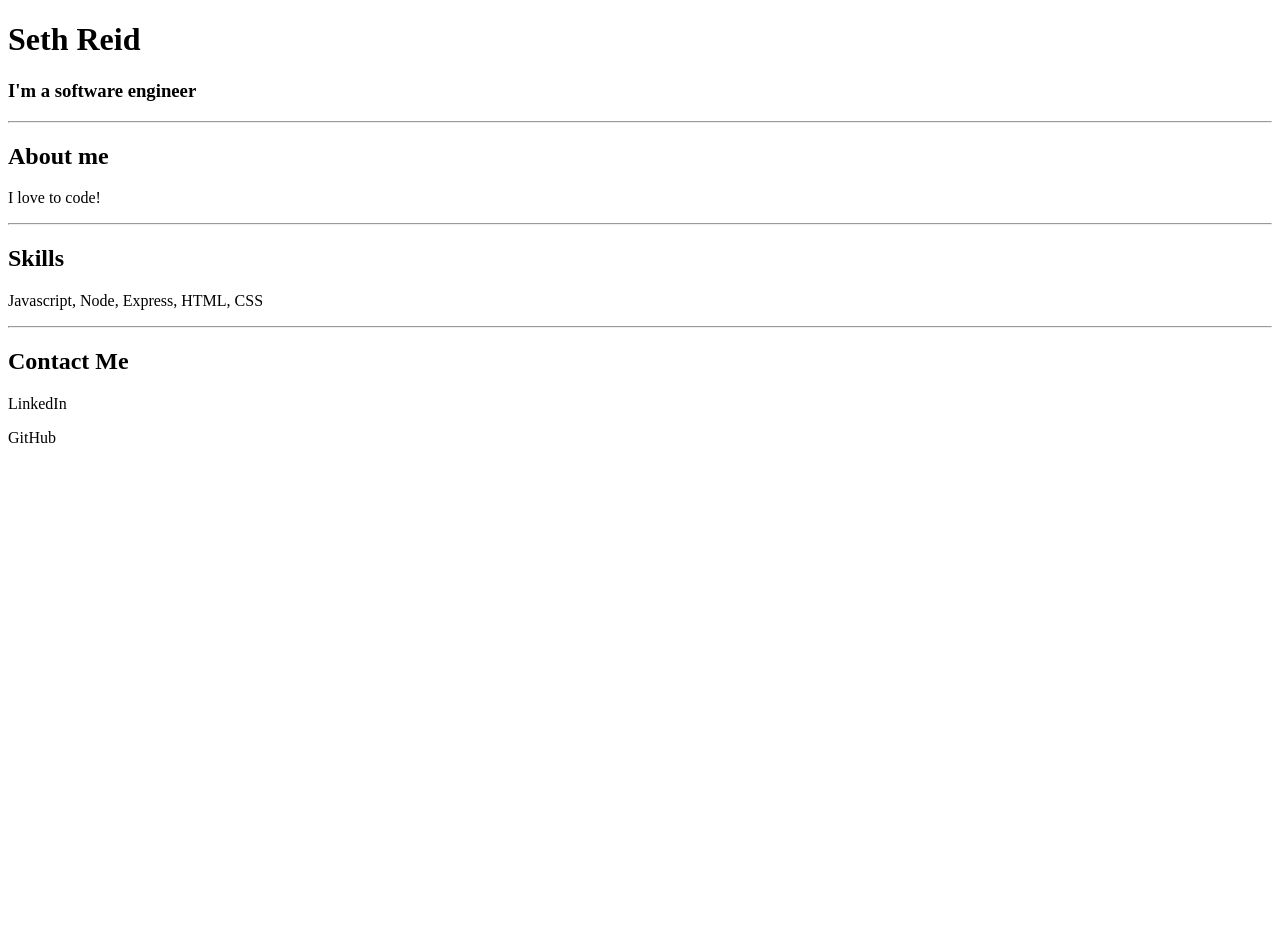
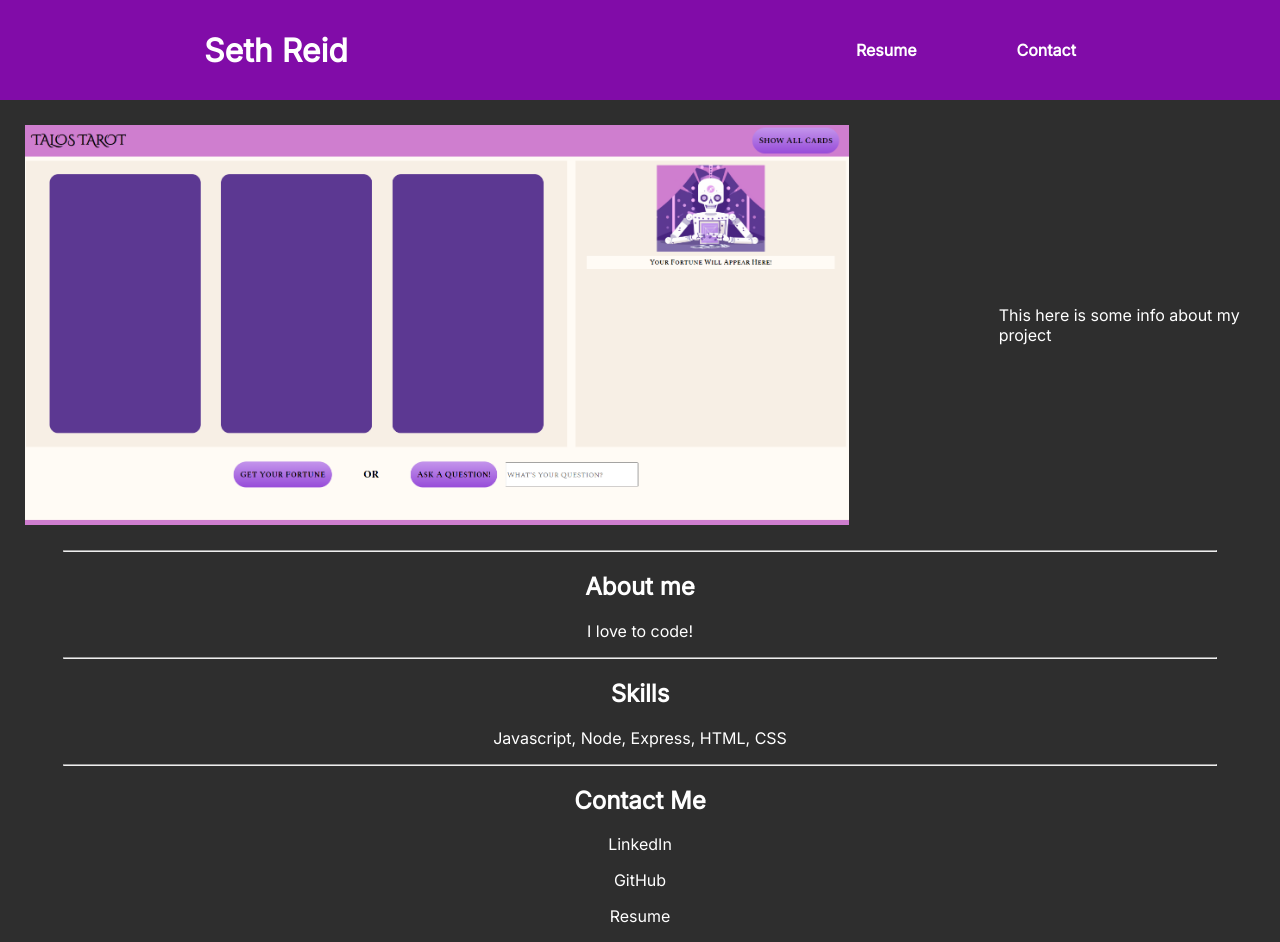
Before and after one commit to Renthir/Renthir.github.io, a plain HTML site: page index.html in a window 1280 px wide. Before the commit the page ends 800 px from the top, so only its background shows below. Drawn offline with Linux system fonts and the light colour scheme.

Commit message:
added some stuff

```diff
--- a/index.html
+++ b/index.html
@@ -4,20 +4,44 @@
     <meta charset="UTF-8">
     <meta http-equiv="X-UA-Compatible" content="IE=edge">
     <meta name="viewport" content="width=device-width, initial-scale=1.0">
+    <link rel="stylesheet" href="styles.css">
+    <link rel="preconnect" href="https://fonts.googleapis.com">
+    <link rel="preconnect" href="https://fonts.gstatic.com" crossorigin>
+    <link href="https://fonts.googleapis.com/css2?family=Inter&display=swap" rel="stylesheet">
     <title>Document</title>
 </head>
 <body>
+    <header>
         <h1>Seth Reid</h1>
-    <h3>I'm a software engineer</h3>
+        <!-- <h3>Software Engineer / Full-Stack Developer</h3> -->
+        <nav>
+            <h4>Resume</h4>
+            <h4>Contact</h4>
+        </nav>
+    </header>
+    <main>
+        <section id="projects">
+            <!-- <iframe width="625" height="315" src="https://www.youtube.com/embed/Sg2Dg3qNNtE" frameborder="0"></iframe> -->
+            <img height="400" src="./assets/Capture.PNG" alt="">
+            <article>
+                This here is some info about my project
+            </article>
+        </section>
         <hr>
+        <section id="about-me">
             <h2>About me</h2>
             <p>I love to code!</p>
         <hr>
         <h2>Skills</h2>
             <p>Javascript, Node, Express, HTML, CSS</p>
+        </section>
+    </main>
         <hr>
+        <footer>
         <h2>Contact Me</h2>
         <p>LinkedIn</p>
         <p>GitHub</p>
+        <p>Resume</p>
+    </footer>
 </body>
 </html>
--- /dev/null
+++ b/styles.css
@@ -0,0 +1,45 @@
+body {
+    margin: 0;
+    font-family: 'Inter', sans-serif;
+    color: white;
+    background-color: #2e2e2e;
+
+}
+
+header {
+    background-color: #810CA8;
+    height: 100px;
+    display: flex;
+    flex-direction: row;
+    justify-content: space-around;
+    align-items: center;
+    gap: 100px;
+}
+
+nav {
+    /* flex-grow: .5; */
+    display: flex;
+    justify-content: center;
+    gap: 100px;
+}
+
+#projects {
+    margin: 25px;
+    display: flex;
+    flex-direction: row;
+    justify-content: center;
+    align-items: center;
+    gap: 150px;
+}
+
+hr {
+    width: 90%;
+}
+
+#about-me {
+    text-align: center;
+}
+
+footer {
+    text-align: center;
+}
```
Also changed, not shown: assets/Capture.PNG (added). Lines whose indentation alone changed are shown as unchanged.
